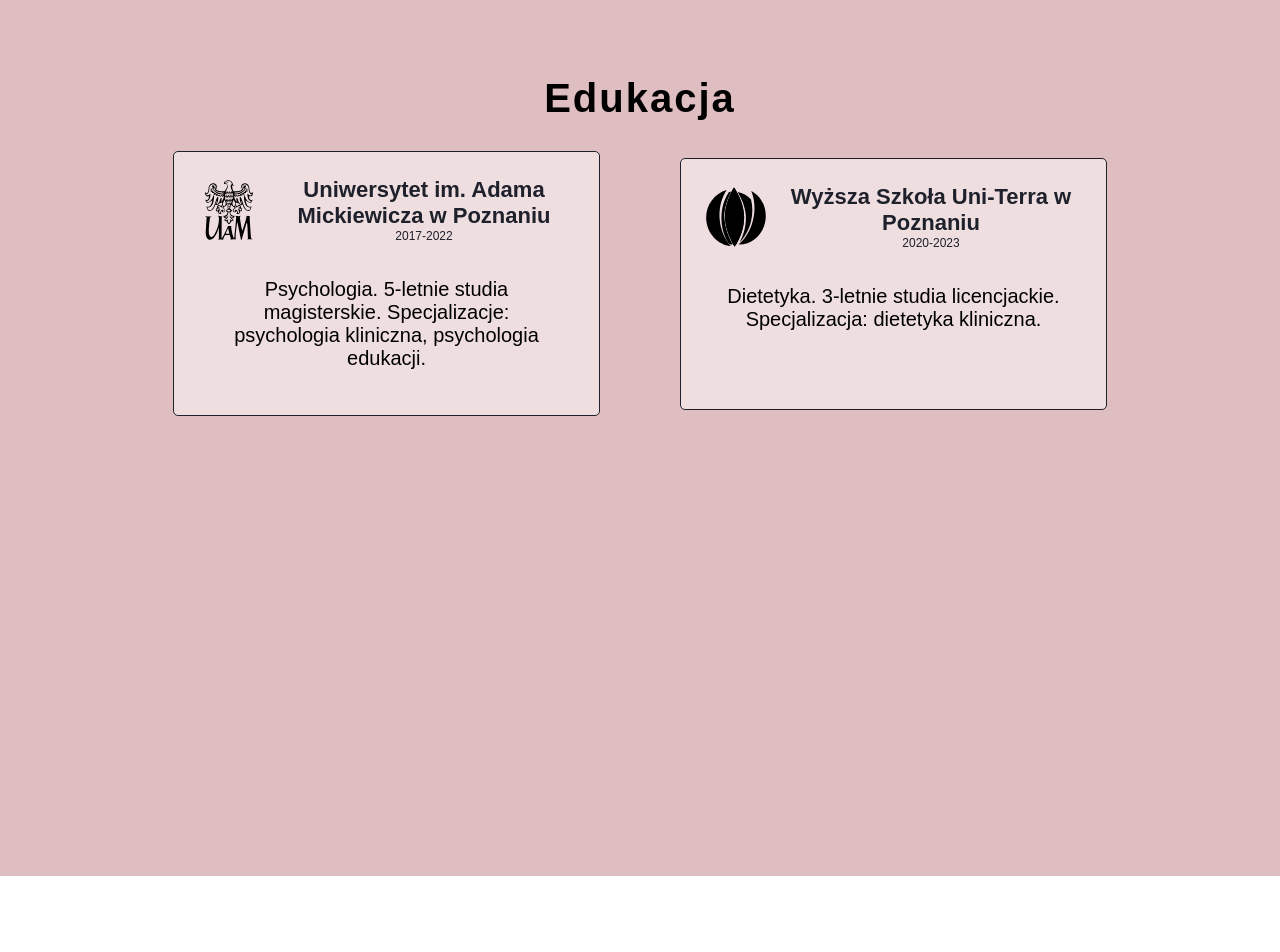
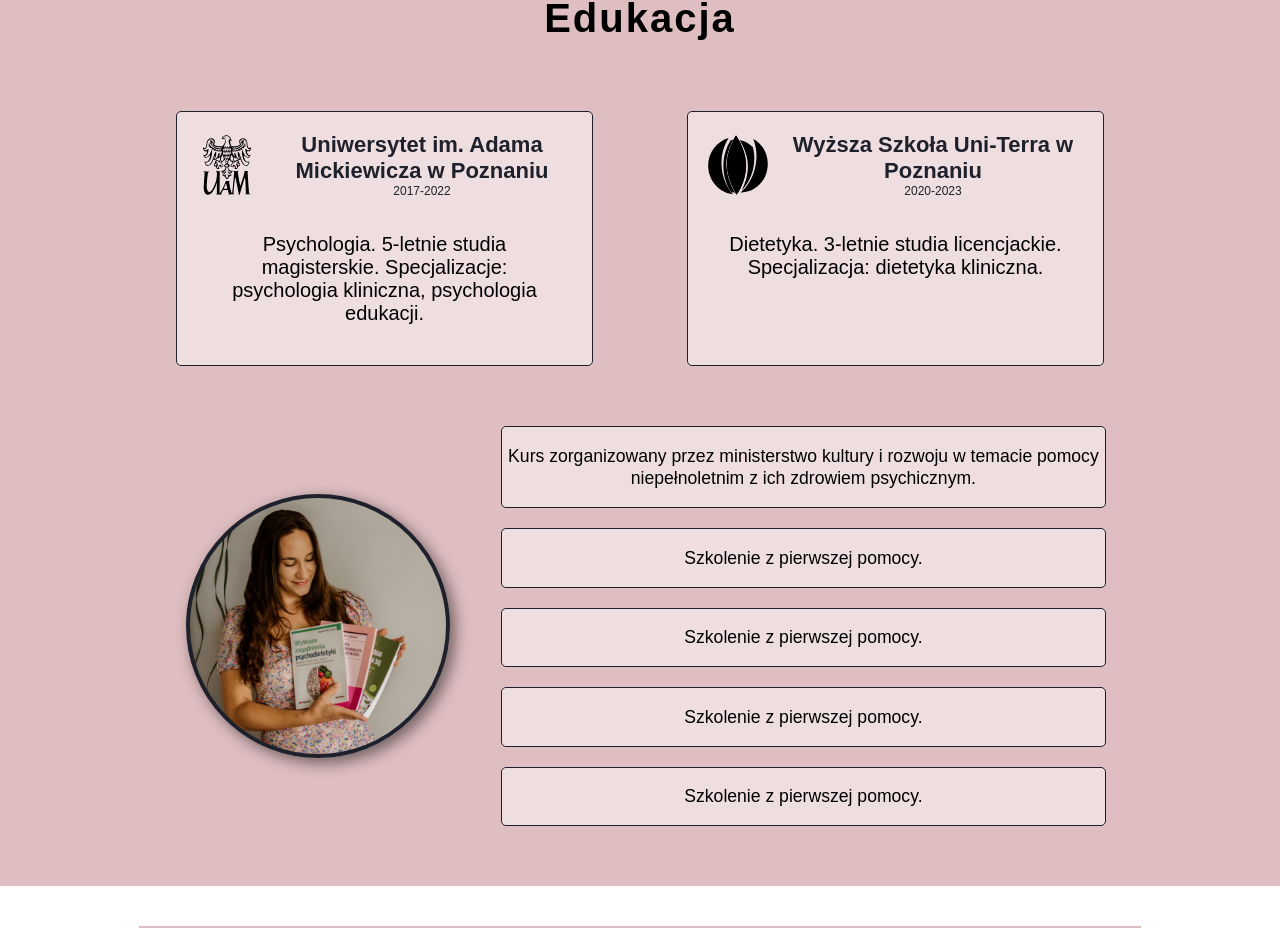
Before and after one commit to JakubPep/JakubPep.github.io, a React (Create React App) app: page / in a window 1280 px wide. Shown: the part 1439-2391 px from the top of the page. Before the commit the page ends 2315 px from the top, so only its background shows below. Built offline with nearby package versions, Linux system fonts and the light colour scheme; the HTML template or start-up script is replaced by a standard one.

Commit message:
Courses, shadow to CirclePhoto

```diff
--- a/src/App.js
+++ b/src/App.js
@@ -7,10 +7,11 @@
 function App() {
   return (
     <>
-      <Hero height="800px" />
+      <Hero height="90vh" />
       <SectionDivider />
       <About />
       <Education />
+      <SectionDivider />
     </>
   );
 }
--- a/src/components/About.js
+++ b/src/components/About.js
@@ -39,6 +39,7 @@
           height="30vw"
           width="30vw"
           photoUrl={aboutPhoto}
+          borderWidth='7px'
           borderColor={COLORS.light_pink}
         />
       </AboutContainer>
--- a/src/components/education/Courses.js
+++ b/src/components/education/Courses.js
@@ -1,12 +1,44 @@
 import React from "react";
-import { CoursesContainer } from "../../styledComponents/education/courses.styled";
+import {
+  CourseRight,
+  CoursesContainer,
+  SingleCourse,
+} from "../../styledComponents/education/courses.styled";
+import { CirclePhoto } from "../../styledComponents/circlePhoto.styled";
+import { COLORS } from "../../Vars";
+import coursesPhoto from "../../images/booksPhoto.jpg";
 
-const Courses = (props) => {
-    return(
-        <>
-            <CoursesContainer />
-        </>
-    );
+const Course = (props) => {
+  return (
+    <>
+      <SingleCourse>
+        <p>{props.courseName}</p>
+      </SingleCourse>
+    </>
+  );
+};
+
+const Courses = () => {
+  return (
+    <>
+      <CoursesContainer>
+        <CirclePhoto
+          height="20vw"
+          width="20vw"
+          photoUrl={coursesPhoto}
+          borderColor={COLORS.font_black}
+          borderWidth="4px"
+        />
+        <CourseRight>
+          <Course courseName="Kurs zorganizowany przez ministerstwo kultury i rozwoju w temacie pomocy niepełnoletnim z ich zdrowiem psychicznym." />
+          <Course courseName="Szkolenie z pierwszej pomocy." />
+          <Course courseName="Szkolenie z pierwszej pomocy." />
+          <Course courseName="Szkolenie z pierwszej pomocy." />
+          <Course courseName="Szkolenie z pierwszej pomocy." />
+        </CourseRight>
+      </CoursesContainer>
+    </>
+  );
 };
 
 export default Courses;
--- a/src/components/education/SchoolElement.js
+++ b/src/components/education/SchoolElement.js
@@ -13,10 +13,7 @@
       <SchoolElements>
         <SchoolTitleContainer>
           <SchoolLogo logoUrl={props.logoUrl} />
-          <SchoolTitle
-            univName={props.univName}
-            univYears={props.univYears}
-          />
+          <SchoolTitle univName={props.univName} univYears={props.univYears} />
         </SchoolTitleContainer>
         <SchoolDescription>
           <p>{props.descr}</p>
--- a/src/styledComponents/about.styled.js
+++ b/src/styledComponents/about.styled.js
@@ -1,6 +1,5 @@
 import styled from "styled-components";
 import { COLORS } from "../Vars";
-import circlePhoto from "../images/aboutPhoto.jpg";
 
 export const AboutContainer = styled.div`
   display: flex;
--- a/src/styledComponents/circlePhoto.styled.js
+++ b/src/styledComponents/circlePhoto.styled.js
@@ -1,4 +1,5 @@
 import styled from "styled-components";
+import { COLORS } from "../Vars";
 
 export const CirclePhoto = styled.div`
   width: ${(props) => props.width};
@@ -9,7 +10,9 @@
   background-size: cover;
   background-position: center;
 
-  border: 7px solid;
+  border: ${(props) => props.borderWidth} solid;
   border-color: ${(props) => props.borderColor};
   border-radius: 50%;
+
+  box-shadow: 5px 5px 15px rgba(0, 0, 0, 0.5);
 `;
--- a/src/styledComponents/education/courses.styled.js
+++ b/src/styledComponents/education/courses.styled.js
@@ -1,7 +1,34 @@
 import styled from "styled-components";
+import { COLORS } from "../../Vars";
 
 export const CoursesContainer = styled.div`
   display: flex;
-  width: 800px;
-  height: 400px;
+  width: 80%;
+
+  align-items: center;
+  justify-content: space-between;
 `;
+
+export const CourseRight = styled.div`
+  display: flex;
+  flex-direction: column;
+  flex-wrap: wrap;
+  min-width: 50%;
+  max-width: 65%;
+  gap: 20px;
+`;
+
+export const SingleCourse = styled.div`
+  width: 100%;
+  min-height: 50px;
+
+  background-color: ${COLORS.white_opacity};
+  border: 1px solid ${COLORS.font_black};
+  border-radius: 5px;
+
+  p {
+    font-size: 1.1rem;
+    line-height: 1.4rem;
+    text-align: center;
+  }
+`;
--- a/src/styledComponents/education/education.styled.js
+++ b/src/styledComponents/education/education.styled.js
@@ -6,6 +6,9 @@
   flex-direction: column;
 
   padding: 60px;
+
+  align-items: center;
+  justify-content: center;
 
   background-color: ${COLORS.light_pink};
 
@@ -20,10 +23,12 @@
 export const SchoolContainer = styled.div`
   display: flex;
   flex-wrap: wrap;
+  width: 80%;
+  margin-top: 40px;
+  margin-bottom: 60px;
 
-  align-items: center;
-  justify-content: center;
-  gap: 80px;
+  justify-content: space-between;
+  gap: 40px;
 `;
 
 export const SchoolElements = styled.div`
@@ -33,7 +38,7 @@
   min-height: 200px;
   min-width: 300px;
 
-  padding: 25px;
+  padding: 20px;
 
   background-color: ${COLORS.white_opacity};
   border: 1px solid ${COLORS.font_black};
--- a/src/styledComponents/hero.styled.js
+++ b/src/styledComponents/hero.styled.js
@@ -5,25 +5,24 @@
 
 export const HeroContainer = styled.div`
 height: ${(props) => props.height};
-width: 100%;
 `
 
 export const HeroImage = styled.div`
 width: 100%;
 height: 100%;
-
 background-image: url(${bgImage});
 background-size: cover;
+background-position: center;
 filter: blur(2px);
 `;
 
 export const HeroLogo = styled.div`
-height: 600px;
-width: 600px;
+height: 75vh;
+width: 75vh;
 border-radius: 50%;
 
 position: absolute;
-top: 100px;
+top: 10vh;
 left: 50%;
 
 background: url(${logoImage}), ${COLORS.light_green_opacity};
```
Also changed, not shown: src/components/education/SchoolTitle.js (+8 -7 lines), src/styledComponents/divider.styled.js (+5 -5 lines), src/images/booksPhoto.jpg (renamed from src/images/sesja-7.jpg).
